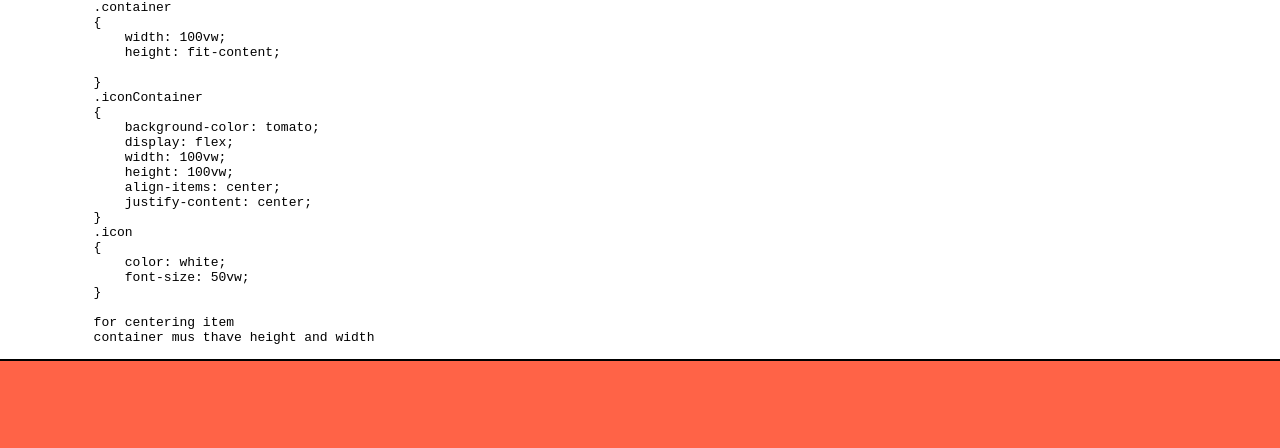
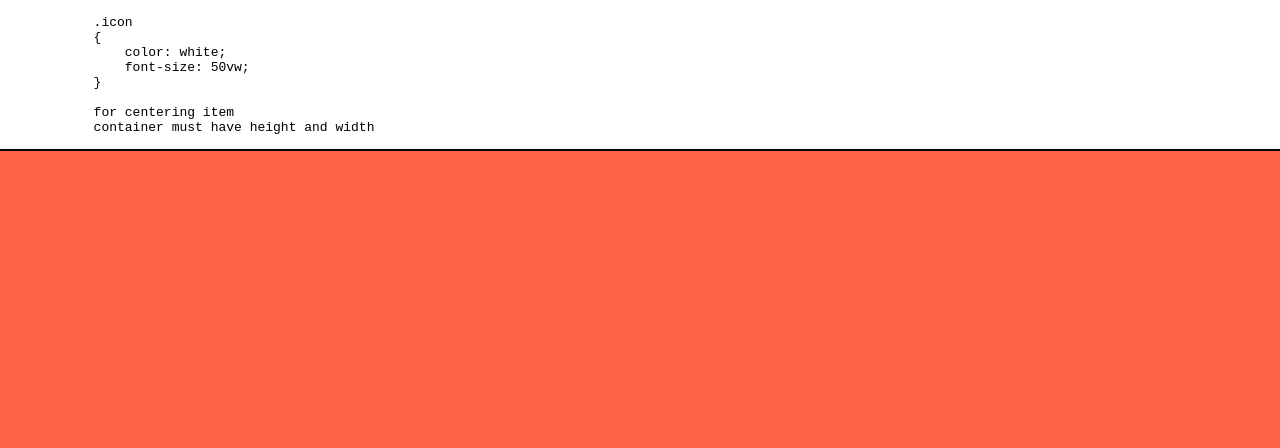
Before and after one commit to rajeevrhansda/Code-Snippet, a website: page index.html in a window 1280 px wide. Shown: the top 448 px of the page. Drawn offline with Linux system fonts and the light colour scheme.

```diff
--- a/index.html
+++ b/index.html
@@ -16,21 +16,6 @@
     <div class="container">
        <div class="code">
         <pre>
-            .container
-            {
-                width: 100vw;
-                height: fit-content;
-
-            }
-            .iconContainer
-            {
-                background-color: tomato;
-                display: flex;
-                width: 100vw;
-                height: 100vw;
-                align-items: center;
-                justify-content: center;
-            }
             .icon
             {
                 color: white;
@@ -38,7 +23,7 @@
             }
 
             for centering item
-            container mus thave height and width
+            container must have height and width
         </pre>
        </div>
         <div class="iconContainer">
```
